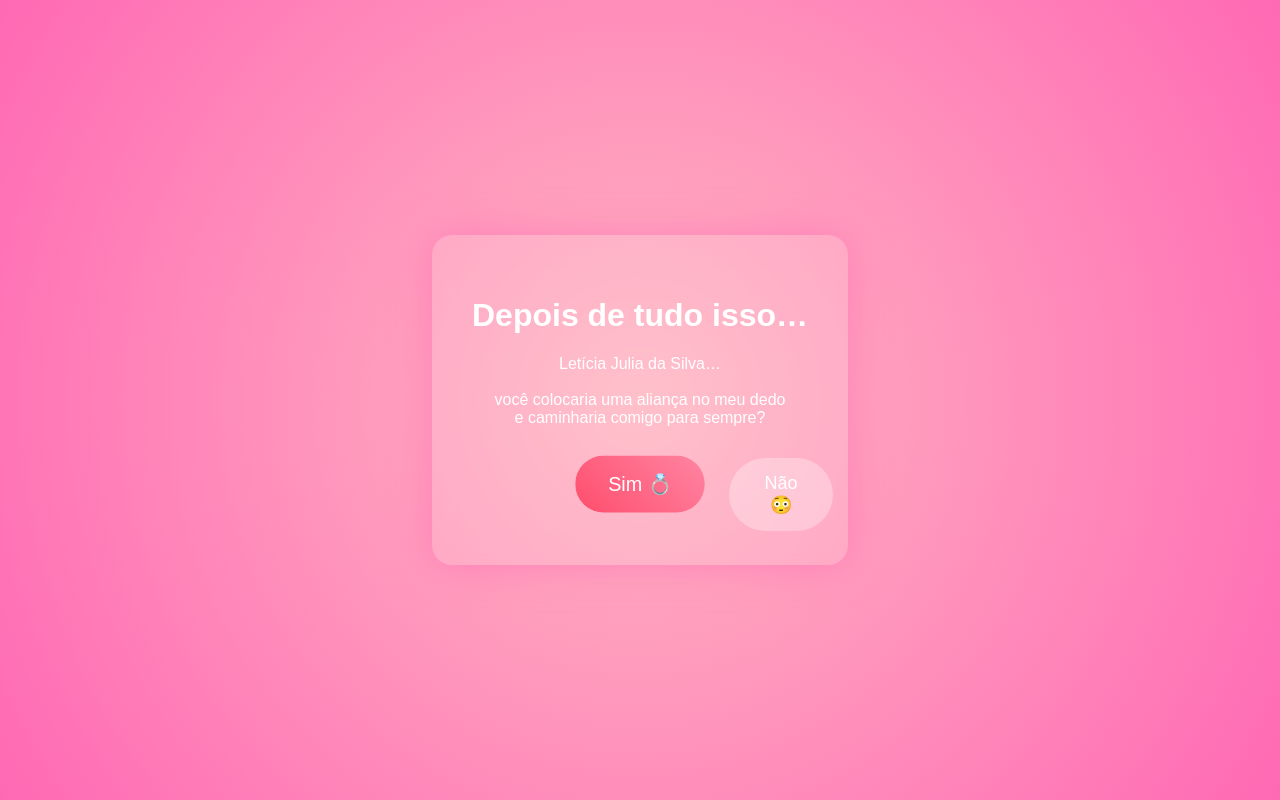
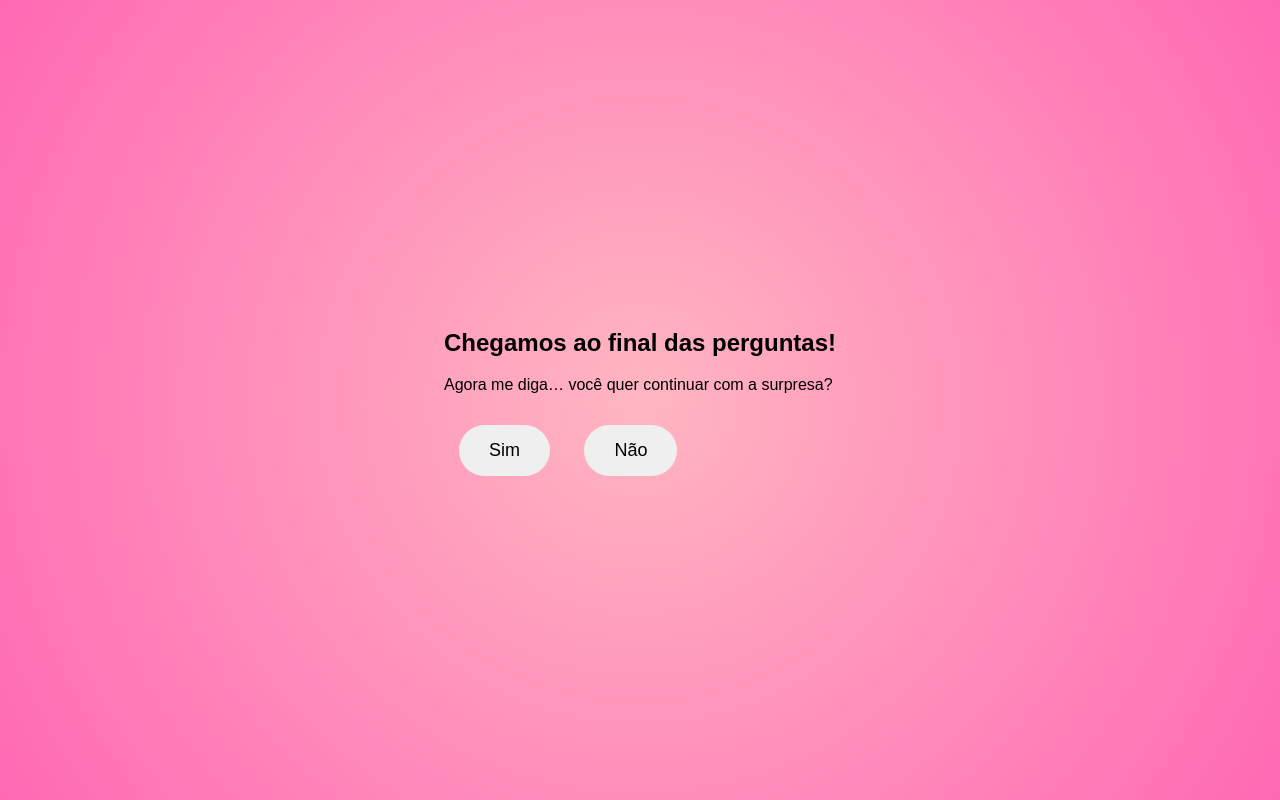
Before and after one commit to nathyzinha27/jogo-de-amor, a Flask app: page /pedido in a window 1280 px wide. Run offline with Flask 3, Linux system fonts and the light colour scheme.

Commit message:
corrige exibição das perguntas

```diff
--- a/templates/pedido.html
+++ b/templates/pedido.html
@@ -2,25 +2,20 @@
 <html lang="pt-br">
 <head>
     <meta charset="UTF-8">
-    <title>Uma última pergunta…</title>
-    <link rel="stylesheet" href="/static/style.css">
+    <title>Pedido Especial</title>
+    <link rel="stylesheet" href="style.css">
 </head>
 <body>
+    <div class="container">
+        <div class="pedido-card">
+            <h2 class="pedido-titulo">Chegamos ao final das perguntas!</h2>
+            <p class="pedido-texto">Agora me diga… você quer continuar com a surpresa?</p>
 
-<div class="pedido-box">
-    <h1>Depois de tudo isso…</h1>
-    <p>
-        Letícia Julia da Silva…<br><br>
-        você colocaria uma aliança no meu dedo<br>
-        e caminharia comigo para sempre?
-    </p>
-
-    <form action="/resposta" method="post">
-        <button class="sim" name="escolha" value="sim">Sim 💍</button>
-        <button class="nao" name="escolha" value="nao">Não 😳</button>
-    </form>
-</div>
-
-<script src="/static/fuja.js"></script>
+            <form action="{{ url_for('resposta') }}" method="POST">
+                <button type="submit" name="escolha" value="sim" class="btn-sim">Sim</button>
+                <button type="submit" name="escolha" value="nao" class="btn-nao">Não</button>
+            </form>
+        </div>
+    </div>
 </body>
 </html>
```
Also changed, not shown: templates/index.html (+11 -6 lines), templates/não.html (+16 -2 lines), templates/sim.html (+8 -11 lines).
